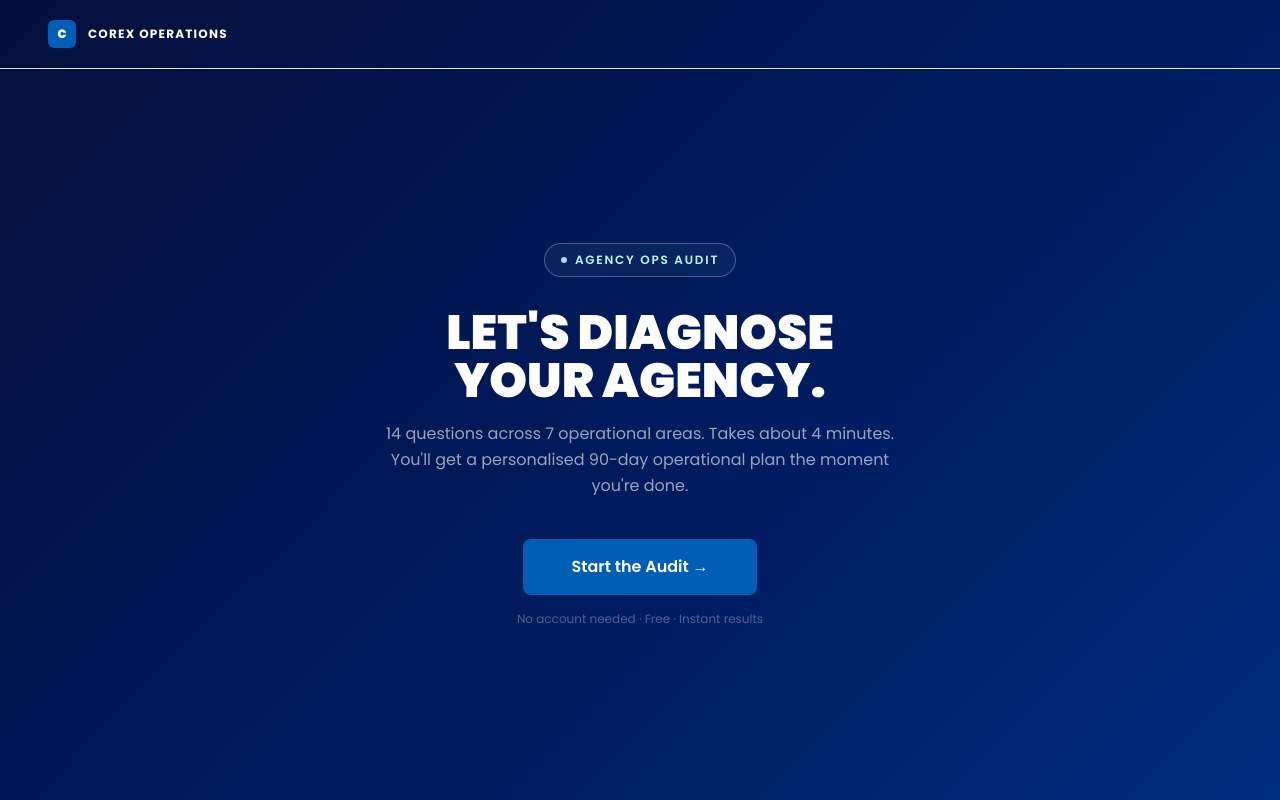
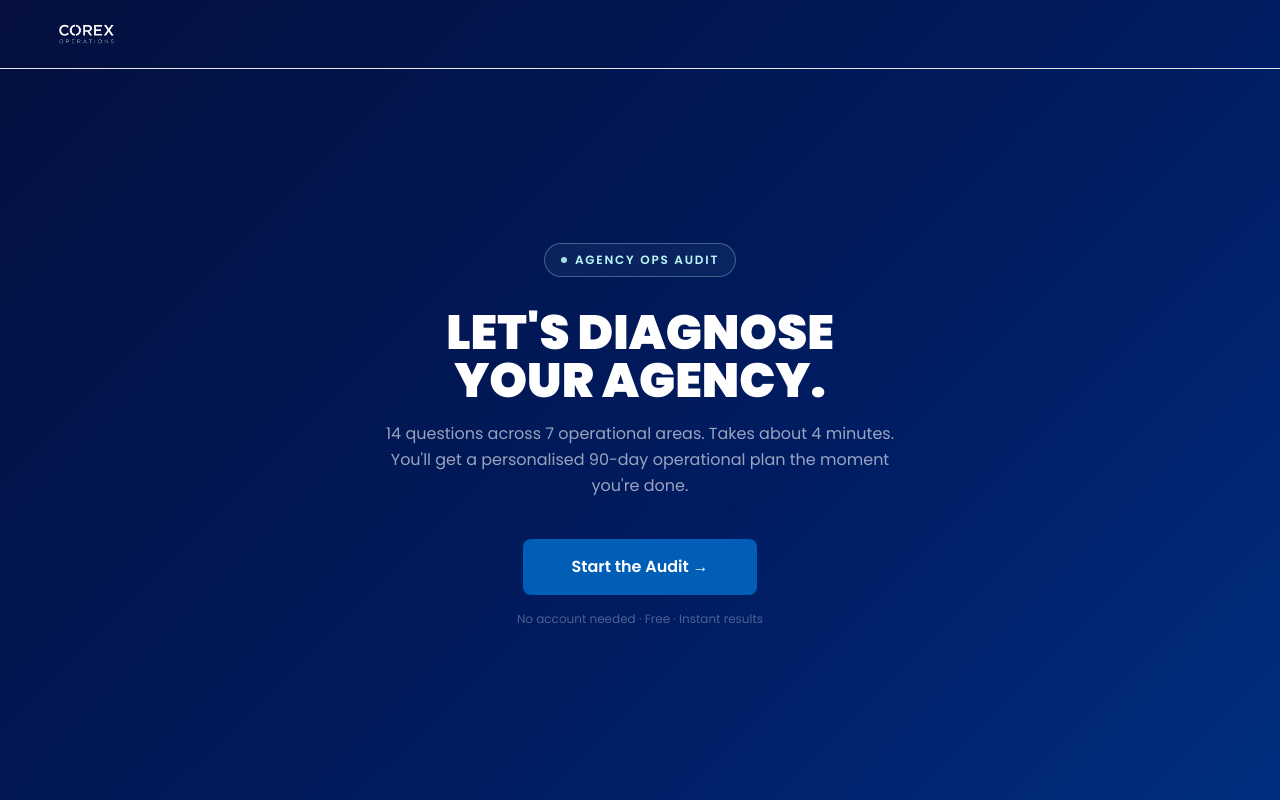
Before and after one commit to eamonn-cloud/ai-lead-magnet, a React (Vite) app: page /quiz in a window 1280 px wide. Built offline with nearby package versions, Linux system fonts and the light colour scheme.

Commit message:
Add corex logo asset
Co-authored-by: eamonn-cloud <257847807+eamonn-cloud@users.noreply.github.com>

```diff
--- a/src/pages/Landing.tsx
+++ b/src/pages/Landing.tsx
@@ -1,4 +1,5 @@
 import { useNavigate } from 'react-router-dom'
+import corexLogo from '../assets/corex-logo.webp'
 
 const CATEGORIES = [
   { icon: '▶', label: 'Delivery Operations' },
--- a/src/pages/Quiz.tsx
+++ b/src/pages/Quiz.tsx
@@ -484,10 +484,7 @@ export default function Quiz() {
       {/* Nav */}
       <nav className="relative z-10 flex items-center justify-between px-6 md:px-12 py-5 border-b border-white/8">
         <div className="flex items-center gap-3">
-          <div className="w-7 h-7 rounded-md bg-blue-primary flex items-center justify-center">
-            <span className="text-white font-black text-xs">C</span>
-          </div>
-          <span className="font-bold text-white uppercase tracking-widest text-xs hidden sm:block">Corex Operations</span>
+          <img src={corexLogo} alt="Corex Operations" className="h-7 w-auto" />
         </div>
 
         {/* Progress */}
--- a/src/pages/Report.tsx
+++ b/src/pages/Report.tsx
@@ -333,10 +333,7 @@ export default function Report() {
         {/* Footer */}
         <div className="text-center pb-8">
           <div className="flex items-center justify-center gap-3 mb-2">
-            <div className="w-6 h-6 rounded-md bg-blue-primary flex items-center justify-center">
-              <span className="text-white font-black text-[10px]">C</span>
-            </div>
-            <span className="font-bold text-white/60 uppercase tracking-widest text-xs">Corex Operations</span>
+            <img src={corexLogo} alt="Corex Operations" className="h-6 w-auto opacity-60" />
           </div>
           <p className="text-white/25 text-xs">
             This report was generated based on your assessment answers. Results are indicative and intended to guide operational planning.
```
